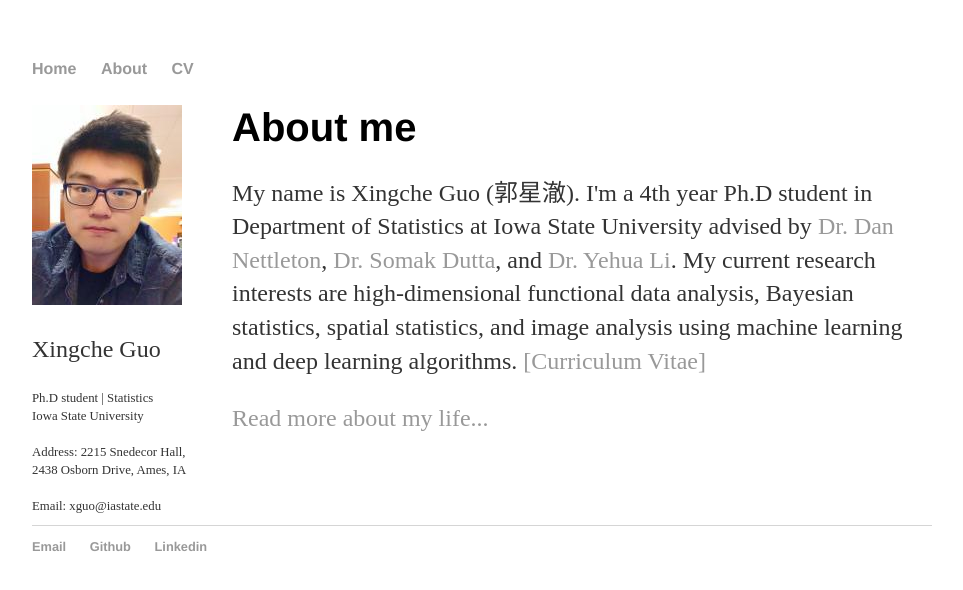
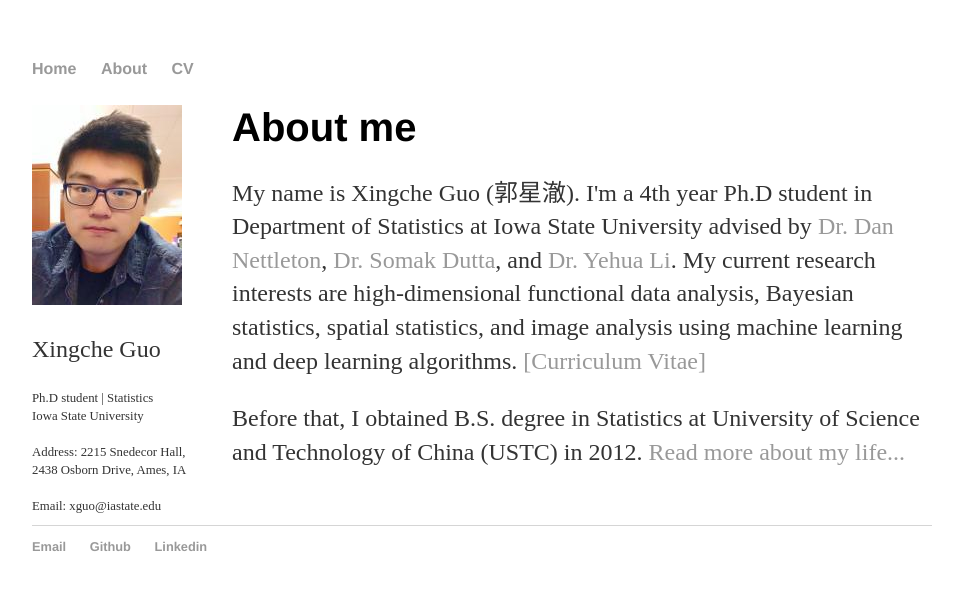
Before and after one commit to xingcheg/xingcheg.github.io, a Jekyll site: the page built from index.html, in a window 1280 px wide. Shown: the top 590 px of the page, without its empty margins (158-1121 px from the left). Built offline with Jekyll 4.4.1, drawn with Linux system fonts in a browser that asks for light colours.

Commit message:
Update index.html

```diff
--- a/index.html
+++ b/index.html
@@ -12,5 +12,7 @@ title: Xingche Guo
 		My current research interests are high-dimensional functional data analysis,
 		Bayesian statistics, spatial statistics, and image analysis using machine learning and
 		deep learning algorithms. <a href="/cv">[Curriculum Vitae]</a></p>
-		<p><a href="/about">Read more about my life...</a></p>
+		<p>Before that, I obtained B.S. degree in Statistics at University of Science and Technology
+			of China (USTC) in 2012.
+			<a href="/about">Read more about my life...</a></p>
 </div><!-- /.blurb -->
```
